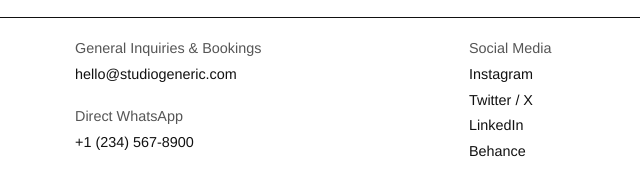
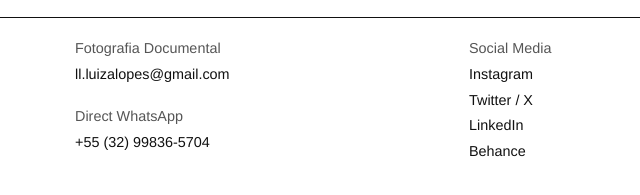
Before and after one commit to theiguim/ll, a plain HTML site: page index.html in a window 1280 px wide. Shown: the part 5790-5985 px from the top of the page, 383-1023 px from the left. Drawn offline with Linux system fonts and the light colour scheme; a web font is replaced by a local one.

Commit message:
edit footer info

```diff
--- a/index.html
+++ b/index.html
@@ -137,11 +137,11 @@
                 Contact
             </div>
             <div class="ft-col">
-                <p class="ft-label">General Inquiries & Bookings</p>
-                <a href="mailto:hello@studiogeneric.com" class="ft-link">hello@studiogeneric.com</a>
+                <p class="ft-label">Fotografia Documental</p>
+                <a href="mailto:hello@studiogeneric.com" class="ft-link">ll.luizalopes@gmail.com</a>
 
                 <p class="ft-label" style="margin-top: 20px;">Direct WhatsApp</p>
-                <a href="tel:+12345678900" class="ft-link">+1 (234) 567-8900</a>
+                <a href="tel:+12345678900" class="ft-link">+55 (32) 99836-5704</a>
             </div>
             <div class="ft-col">
                 <p class="ft-label">Social Media</p>
```
